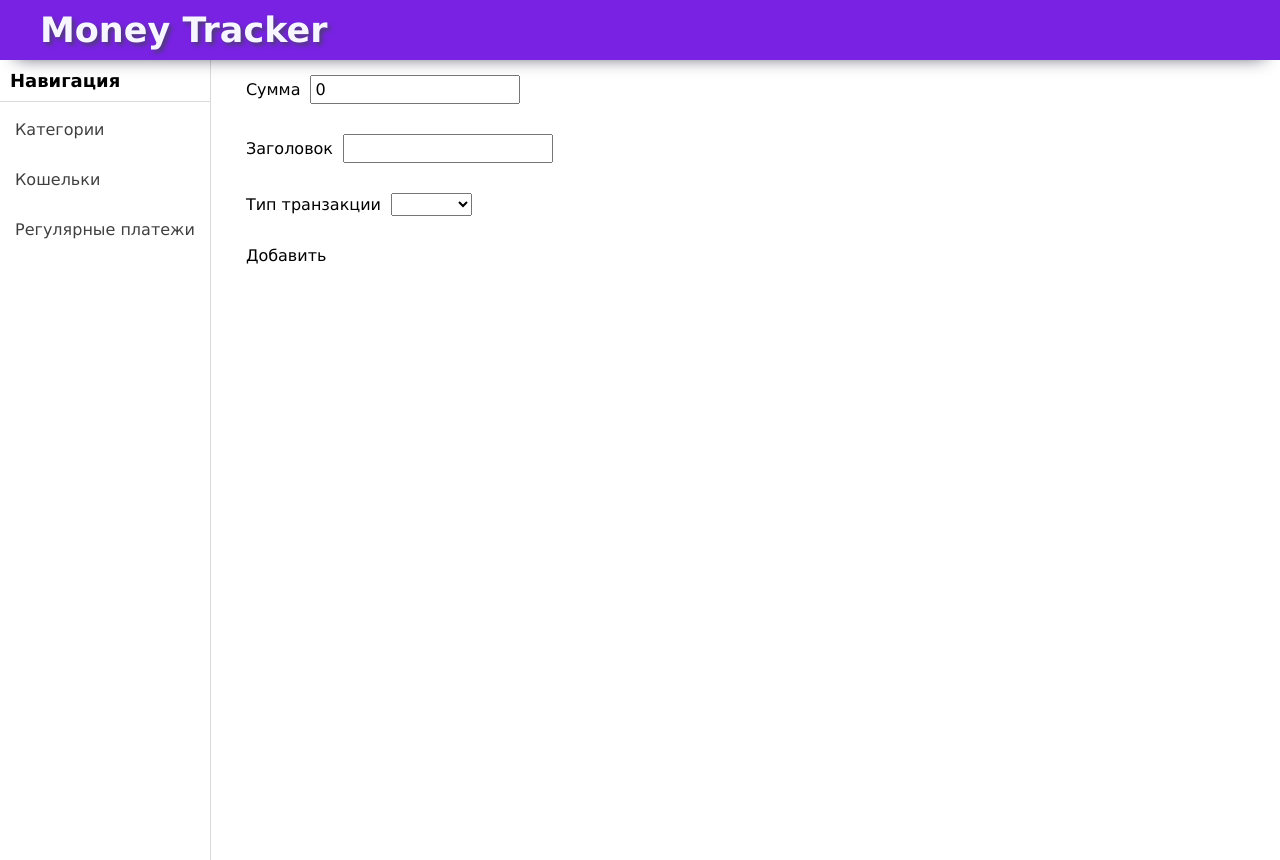
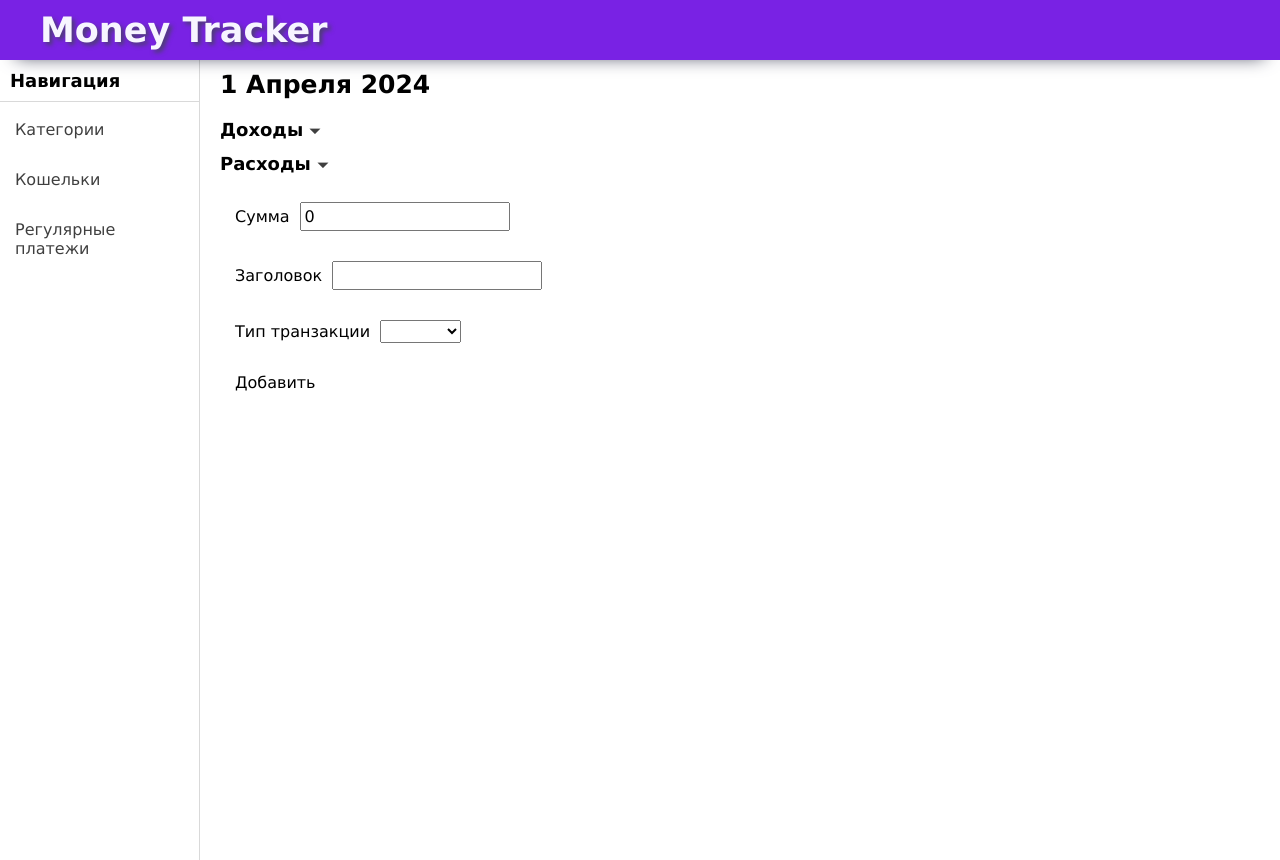
Before and after one commit to IvanDakukin/money-tracker, a Vue app: page /day/1711929600000 in a window 1280 px wide. Built offline with nearby package versions, Linux system fonts and the light colour scheme.

Commit message:
Добавил стили для страницы с транзакциями, поправил глобальные стили

```diff
--- a/src/App.vue
+++ b/src/App.vue
@@ -62,7 +62,6 @@ body {
 
   &__item {
     @extend %text-button;
-    cursor: pointer;
     text-align: start;
     padding: 13px 10px;
     margin: 5px;
--- a/src/assets/scss/_extends.scss
+++ b/src/assets/scss/_extends.scss
@@ -5,10 +5,12 @@
 }
 
 %button {
-  opacity: .75;
+  user-select: none;
+  cursor: pointer;
+  opacity: 0.75;
   text-align: center;
   border-radius: 8px;
-  transition: background-color .2s, color .2s;
+  transition: background-color 0.2s, color 0.2s;
   &:hover {
     opacity: 1;
   }
@@ -27,3 +29,9 @@
   background-color: $secondary-color;
   color: $main-color;
 }
+
+%main-content {
+  padding-top: 10px;
+  flex-basis: 100%;
+  margin-right: 20px;
+}
--- a/src/assets/scss/_variables.scss
+++ b/src/assets/scss/_variables.scss
@@ -3,8 +3,7 @@ $secondary-color: rgb(121, 34, 228, 0.1);
 $light-color: rgb(247, 245, 255);
 
 $light-grey: rgba(79, 79, 79, 0.717);
-$red: #F44336;
-$green: #4CAF50;
-
+$red: #E53935;
+$green: #4caf50;
 
 $thin-border: 1px solid rgba(0, 0, 0, 0.15);
--- a/src/views/MainPage.vue
+++ b/src/views/MainPage.vue
@@ -78,9 +78,7 @@ export default {
 
 <style lang="scss" scoped>
 .main-content {
-  padding-top: 10px;
-  flex-basis: 100%;
-  margin-right: 20px;
+  @extend %main-content;
 }
 
 .date-chose {
--- a/src/views/TransactionsView.vue
+++ b/src/views/TransactionsView.vue
@@ -1,8 +1,82 @@
 <template>
-  <div class="transactions">
-    <div v-for="transaction in transactions" :key="transaction.id">
-      {{ transaction.title }}
-      {{ transaction.sum }}
+  <div class="main-content">
+    <div class="date">
+      {{ formatedDate }}
+    </div>
+    <div class="transactions">
+      <div class="transactions__opener">
+        <label for="income-open">Доходы</label>
+        <button
+          id="income-open"
+          class="open"
+          @click="toggleIncome"
+          :class="{ 'open--rotated': incomeIsOpen }"
+        >
+          <span class="material-symbols-outlined"> arrow_drop_down </span>
+        </button>
+      </div>
+      <div
+        class="transactions__list"
+        :class="{ 'transactions__list--open': incomeIsOpen }"
+      >
+        <div v-if="income.length">
+          <div class="transactions__row" v-for="inc in income" :key="inc.id">
+            <div class="data">
+              <span class="data__title"> {{ inc.title }}</span>
+              <span class="data__sum data__sum--income"> {{ inc.sum }}</span>
+            </div>
+            <div class="manage">
+              <span class="material-symbols-outlined manage__edit"> edit </span>
+              <span class="material-symbols-outlined manage__delete">
+                delete
+              </span>
+            </div>
+          </div>
+        </div>
+        <div v-else>Нет данных о доходах</div>
+      </div>
+
+      <div class="transactions">
+        <div class="transactions__opener">
+          <label for="expence-open">Расходы</label>
+          <button
+            id="expence-open"
+            class="open"
+            @click="toggleExpences"
+            :class="{ 'open--rotated': expencesIsOpen }"
+          >
+            <span class="material-symbols-outlined"> arrow_drop_down </span>
+          </button>
+        </div>
+        <div
+          class="transactions__list"
+          :class="{ 'transactions__list--open': expencesIsOpen }"
+        >
+          <div v-if="expences.length">
+            <div
+              class="transactions__row"
+              v-for="expence in expences"
+              :key="expence.id"
+            >
+              <div class="data">
+                <span class="data__title"> {{ expence.title }}</span>
+                <span class="data__sum data__sum--expence">
+                  {{ expence.sum }}</span
+                >
+              </div>
+
+              <div class="manage">
+                <span class="material-symbols-outlined manage__edit">
+                  edit
+                </span>
+                <span class="material-symbols-outlined manage__delete">
+                  delete
+                </span>
+              </div>
+            </div>
+          </div>
+        </div>
+      </div>
     </div>
     <TransactionsForm :date="date" />
   </div>
@@ -10,9 +84,15 @@
 
 <script>
 import TransactionsForm from "@/components/TransactionsForm.vue";
-import { mapState } from "vuex";
+import Formatter from "@/utils/Formatter";
 
 export default {
+  data() {
+    return {
+      incomeIsOpen: false,
+      expencesIsOpen: false,
+    };
+  },
   props: {
     date: Date,
   },
@@ -20,11 +100,108 @@ export default {
     TransactionsForm,
   },
   computed: {
-    ...mapState({
-      transactions(_, getters)  {
-        return getters.transactionsForDay(this.date);
-      },
-    }),
+    transactions() {
+      return this.$store.getters.transactionsForDay(this.date);
+    },
+    income() {
+      return this.transactions.filter((transaction) => transaction.sum > 0);
+    },
+    expences() {
+      return this.transactions
+        .filter((transaction) => transaction.sum < 0)
+        .map((transaction) => ({
+          ...transaction,
+          sum: Math.abs(transaction.sum),
+        }));
+    },
+    formatedDate() {
+      return Formatter.dateToSentense(this.date);
+    },
+  },
+  methods: {
+    toggleIncome() {
+      this.incomeIsOpen = !this.incomeIsOpen;
+    },
+    toggleExpences() {
+      this.expencesIsOpen = !this.expencesIsOpen;
+    },
   },
 };
 </script>
+
+<style lang="scss" scoped>
+.main-content {
+  @extend %main-content;
+}
+
+.date {
+  font-weight: bold;
+  font-size: 25px;
+  margin-bottom: 20px;
+}
+
+.transactions {
+  width: 600px;
+  position: relative;
+
+  &__opener {
+    font-weight: bold;
+    display: flex;
+    font-size: 18px;
+    margin-bottom: 10px;
+    .open {
+      @extend %button;
+      transform: scale(1.1);
+      display: flex;
+      align-items: center;
+      transition: transform 0.2s ease-out;
+      &--rotated {
+        transform: scale(1.1) rotate(270deg);
+      }
+    }
+  }
+
+  &__list {
+    display: none;
+    &--open {
+      display: block;
+    }
+  }
+
+  &__row {
+    display: flex;
+    margin-bottom: 20px;
+  }
+}
+
+.data {
+  display: flex;
+  justify-content: space-between;
+  border-bottom: $thin-border;
+  flex: 1;
+  padding: 8px 4px;
+
+  &__sum--income {
+    color: $green;
+  }
+  &__sum--expence {
+    color: $red;
+  }
+}
+
+.manage {
+  display: flex;
+  align-items: center;
+  margin-left: 25px;
+  &__edit {
+    @extend %button;
+    color: $main-color;
+    margin-right: 10px;
+  }
+
+  &__delete {
+    @extend %button;
+    color: $red;
+  }
+}
+</style>
```
